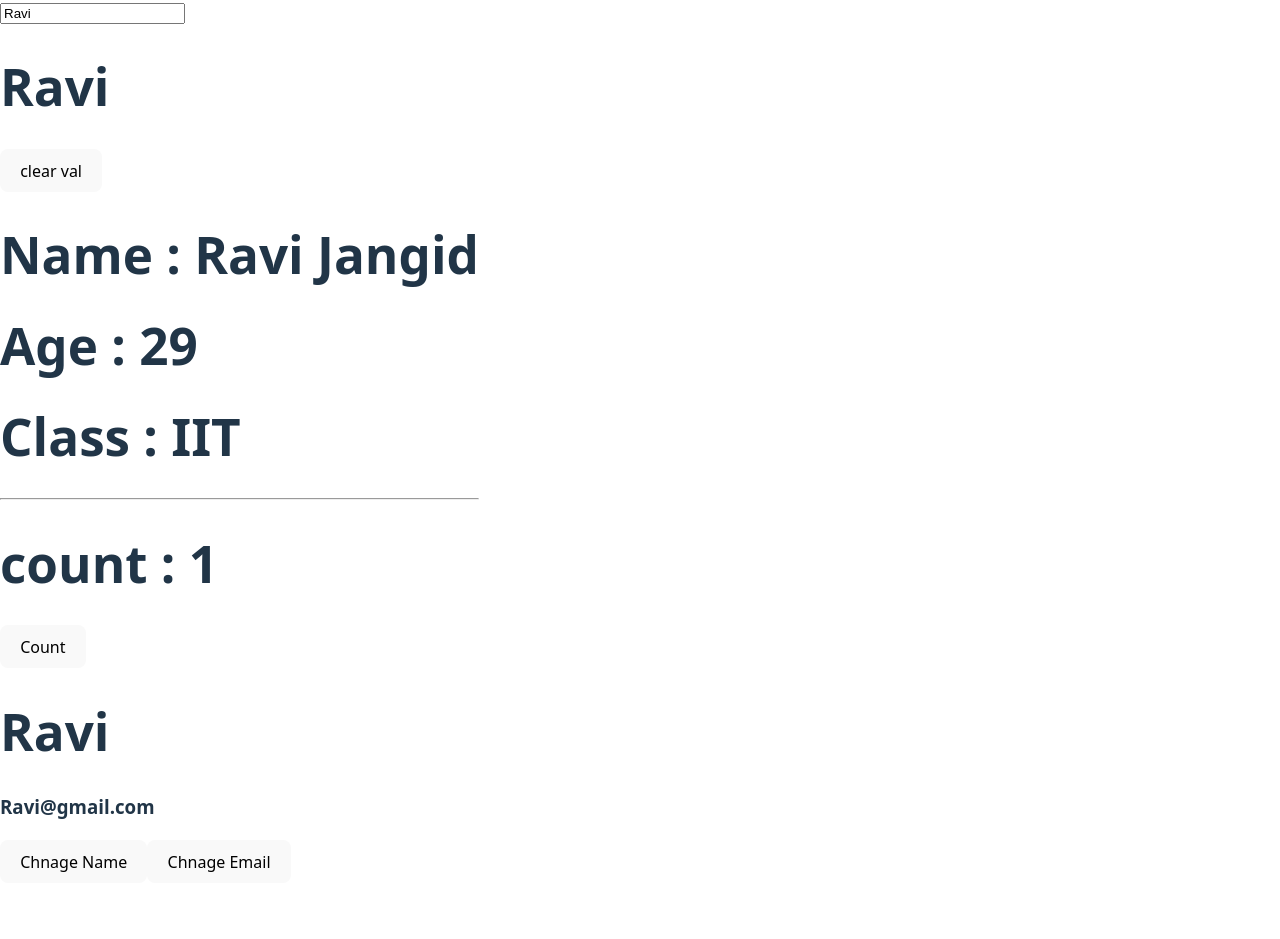
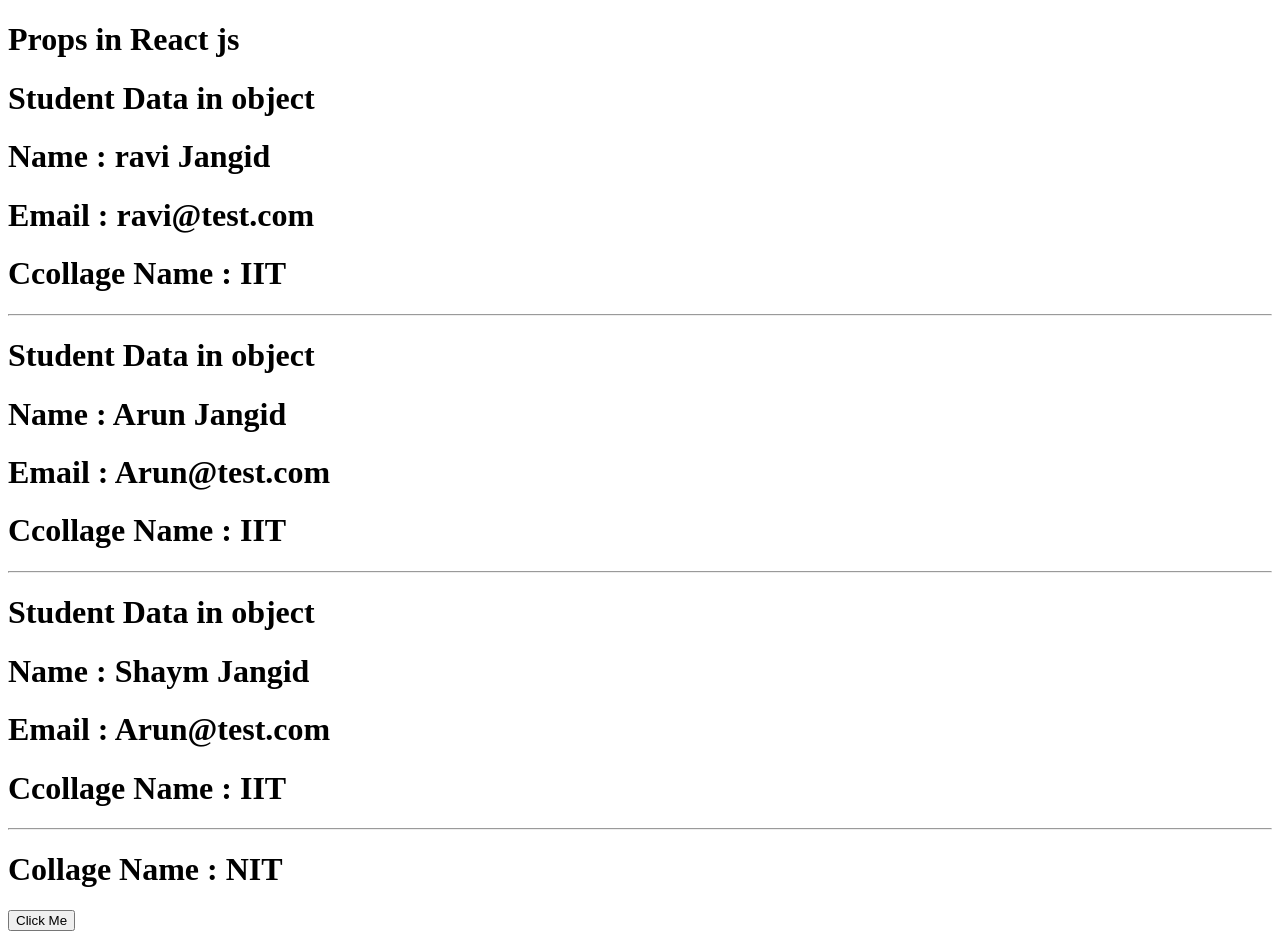
Before and after one commit to ravi-jangid1106/main, a React (Vite) app: page / in a window 1280 px wide. Before the commit the page ends 883 px from the top, so only its background shows below. Built offline with nearby package versions, Linux system fonts and the light colour scheme.

Commit message:
Props Passing

```diff
--- a/src/App.jsx
+++ b/src/App.jsx
@@ -1,35 +1,39 @@
 import { useState } from "react";
 import Student from "./Student";
-import User from "./User";
+import Collage from "./Collage";
 function App() {
+let student1 = {
+  name : "ravi Jangid",
+  email : "ravi@test.com"
+}
+let student2 = {
+  name : "Arun Jangid",
+  email : "Arun@test.com"
+}
+let student3 = {
+  name : "Shaym Jangid",
+  email : "Arun@test.com"
+}
 
-  let studentData ={
-    name : "Ravi Jangid",
-    Age : "29",
-    class : "KI"
-  }
+let collageAry = ["IIT","NIT","ARYA"];
 
-  let collageName = ["IIT","IIIT","NIT","AIT"]
-  //input feild value get and update with state
-  const [val,setVal]= useState("Ravi");
-
-  return (
-   <div>
-      <input type="text" onChange={()=>{setVal(event.target.value)}} value={val} name="input"></input>
-      <br></br>
-      <h1>{val}</h1>
-      <button type="button" onClick={()=>{setVal("")}}>  clear val</button>
-    {/* end section */}
-        <Student name={studentData} college={collageName} />
+// const [val,setVal] = useState("");
 
 
+// let contact = "779797999"
+const [val,setVal] = useState("");
+  return (
+    <div>
+     <h1>Props in React js</h1>
+      {/* <Student name={student} contact={contact}/> */}
+      <Student user={student1} collage={collageAry}/>
+      <Student user={student2} collage={collageAry}/>
 
-      {
-        <User />
-
-      }
-
-   </div>
+      <Student user={student3} collage={collageAry}/>
+      <Collage collage={collageAry} />
+      <h1>{val}</h1>
+      <button onClick={()=>setVal()}>Click Me</button>
+    </div>
   )
 }
 
--- /dev/null
+++ b/src/Collage.jsx
@@ -0,0 +1,11 @@
+function Collage({collage}){
+
+    return(
+        <div>
+
+        <h1>Collage Name : {collage[1]}</h1>
+        </div>
+    )
+}
+
+export default Collage;
--- a/src/Student.jsx
+++ b/src/Student.jsx
@@ -1,14 +1,14 @@
-function Student({name,college}){
-    console.log(college)
+// function Student({name ,contact}){ objecyt data
+function Student({user,collage}){
     return(
         <div>
-            <h1>Name : {name.name}</h1>
-            <h1>Age : {name.Age}</h1>
-            <h1>Class : {college[0]}</h1>
+            <h1>Student Data in object </h1>
+            <h1>Name : {user.name}</h1>
+            <h1>Email : {user.email}</h1>
+            <h1>Ccollage Name : {collage[0]}</h1>
             <hr></hr>
-
         </div>
-
     )
 }
+
 export default Student;
--- a/src/User.jsx
+++ /dev/null
@@ -1,41 +0,0 @@
-import { useState } from "react"
-
-function User(){
-    let name = "Ravi";
-    let email = "Ravi@gmail.com";
-    let count = 1;
-    const [userName,setUserName] = useState(name)
-    const [userEmail,setEmail] = useState(email)
-    const [totalCount,setTotalCount] = useState(count)
-    const chnageUserName=(name)=>{
-        {
-            setUserName(name);
-        }
-    }
-    const changeUSerEmail =(email)=>{
-        {
-            setEmail(email)
-        }
-    }
-    const sum=(a,b,key)=>{
-
-        key=="+"? setTotalCount(a+b)
-        :key=="-"?setTotalCount(a-b)
-        :key=="*"?setTotalCount(a*b)
-        :setTotalCount(a/b)
-
-    }
-    return(
-
-        <div>
-            <h1>count : {totalCount}</h1>
-            <button onClick={()=>{sum(10,20,"*")}}>Count</button>
-            <h1>{userName}</h1>
-            <h3>{userEmail}</h3>
-            <button onClick={()=>{chnageUserName("shyam")}}>Chnage Name</button>
-            <button onClick={()=>{changeUSerEmail("Update@gmail.com")}}>Chnage Email</button>
-        </div>
-    )
-
-}
-export default User;
--- a/src/main.jsx
+++ b/src/main.jsx
@@ -1,6 +1,6 @@
 import { StrictMode } from 'react'
 import { createRoot } from 'react-dom/client'
-import './index.css'
+// import './index.css'
 import App from './App.jsx'
 
 createRoot(document.getElementById('root')).render(
```
